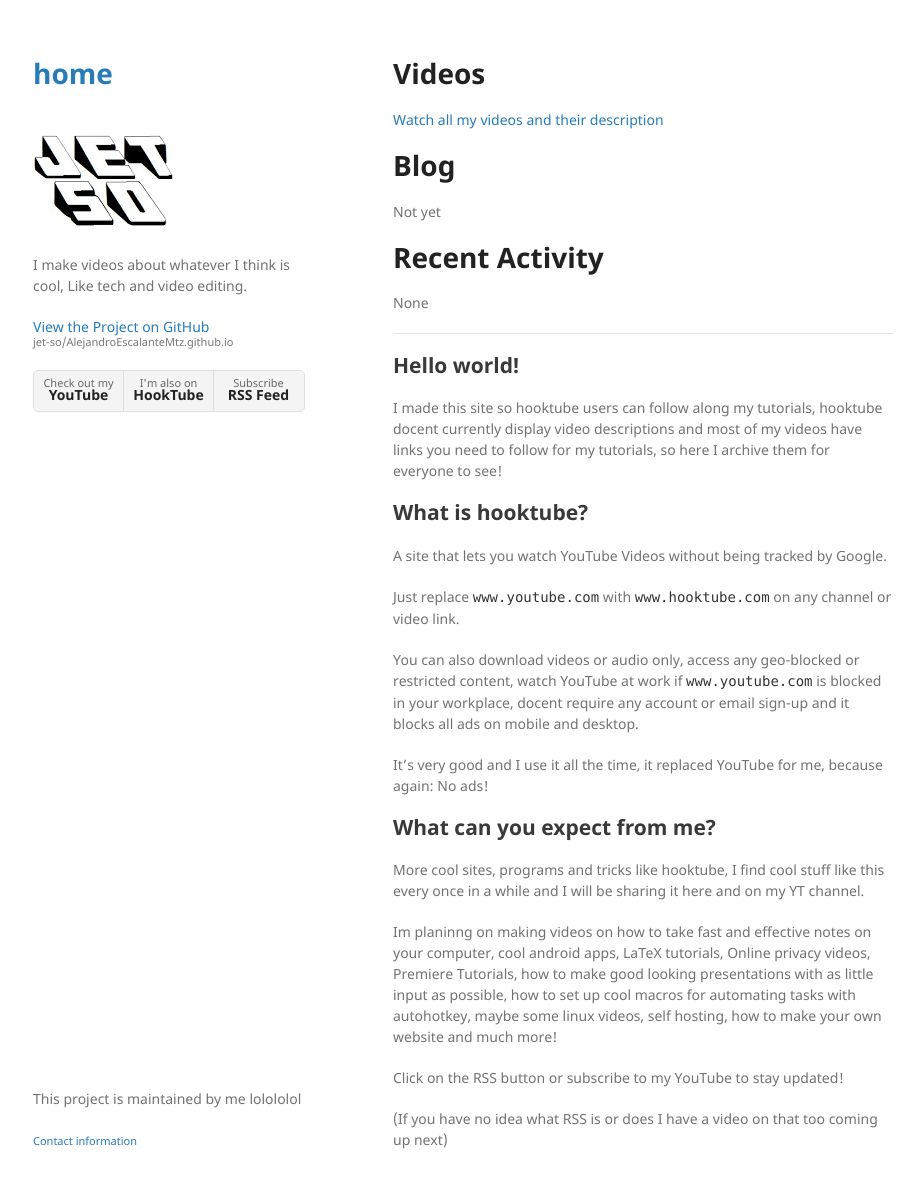
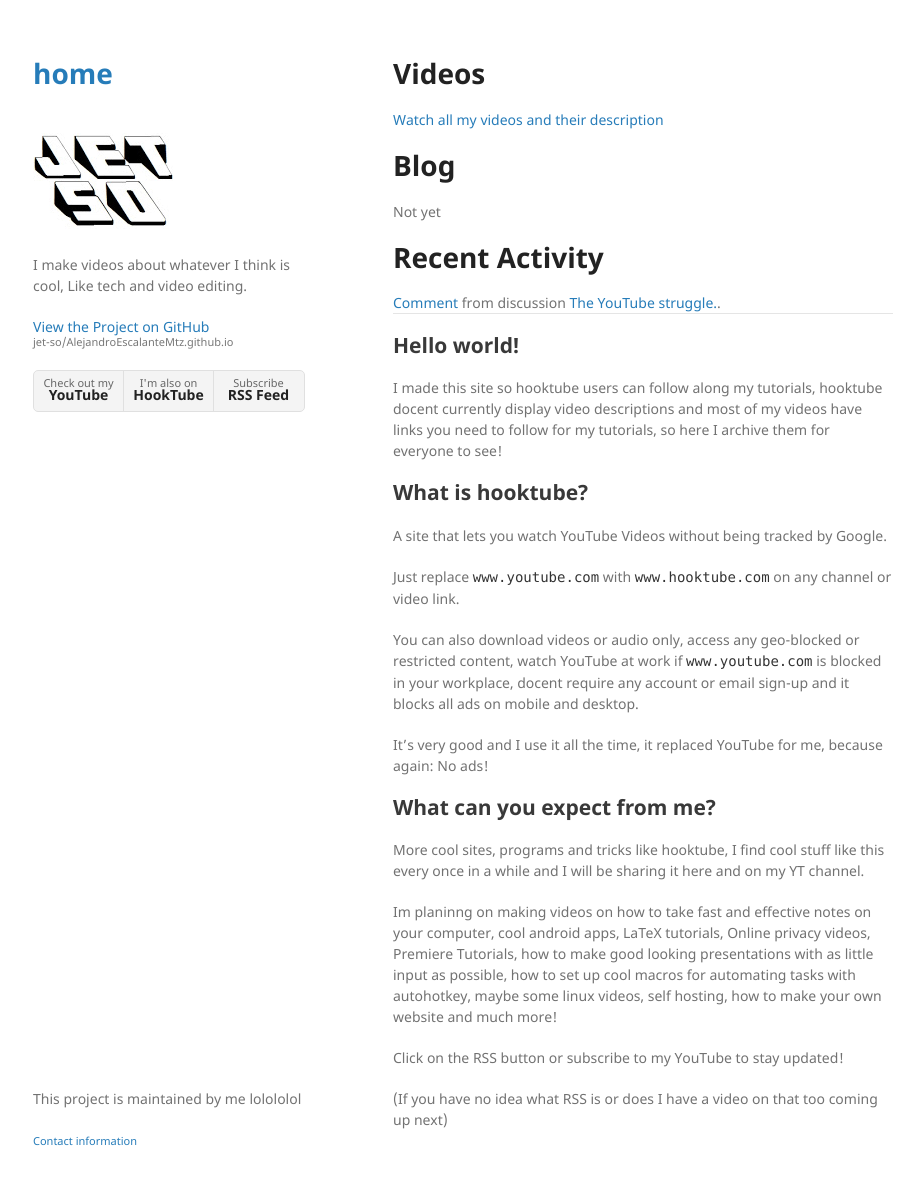
Before and after one commit to jet-so/AlejandroEscalanteMtz.github.io, a Jekyll site: the page built from index.md, in a window 1280 px wide and 1220 px high. Shown: the top 1188 px of the window, without its empty margins (177-1101 px from the left). Built offline with Jekyll 4.4.1, drawn with Linux system fonts in a browser that asks for light colours; our own code applies the rules of GitHub Pages for plain Markdown files; a script that is not in the unit is left out.

Commit message:
added comment

```diff
--- a/index.md
+++ b/index.md
@@ -8,7 +8,8 @@ Not yet
 
 # Recent Activity
 
-None
+<div class="reddit-embed" data-embed-media="www.redditmedia.com" data-embed-parent="true" data-embed-live="false" data-embed-uuid="ecfe265d-0104-4e1c-aaae-d023bce3cd59" data-embed-created="2018-05-12T02:35:11.664Z"><a href="https://www.reddit.com/r/privacy/comments/8hx9bi/the_youtube_struggle/dynkrwf/">Comment</a> from discussion <a href="https://www.reddit.com/r/privacy/comments/8hx9bi/the_youtube_struggle/">The YouTube struggle.</a>.</div><script async src="https://www.redditstatic.com/comment-embed.js"></script>
+
 
 ---
 
```
